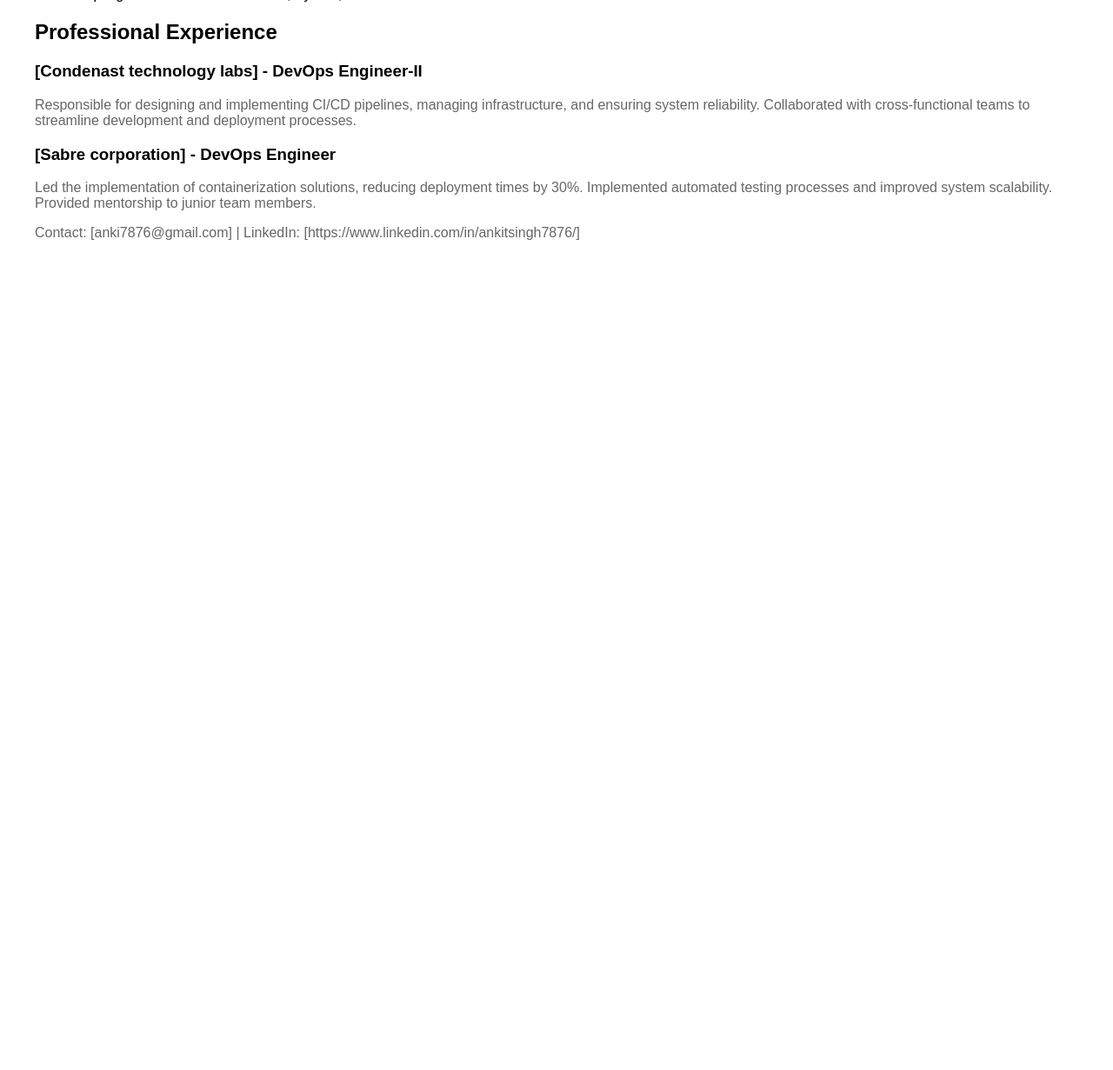
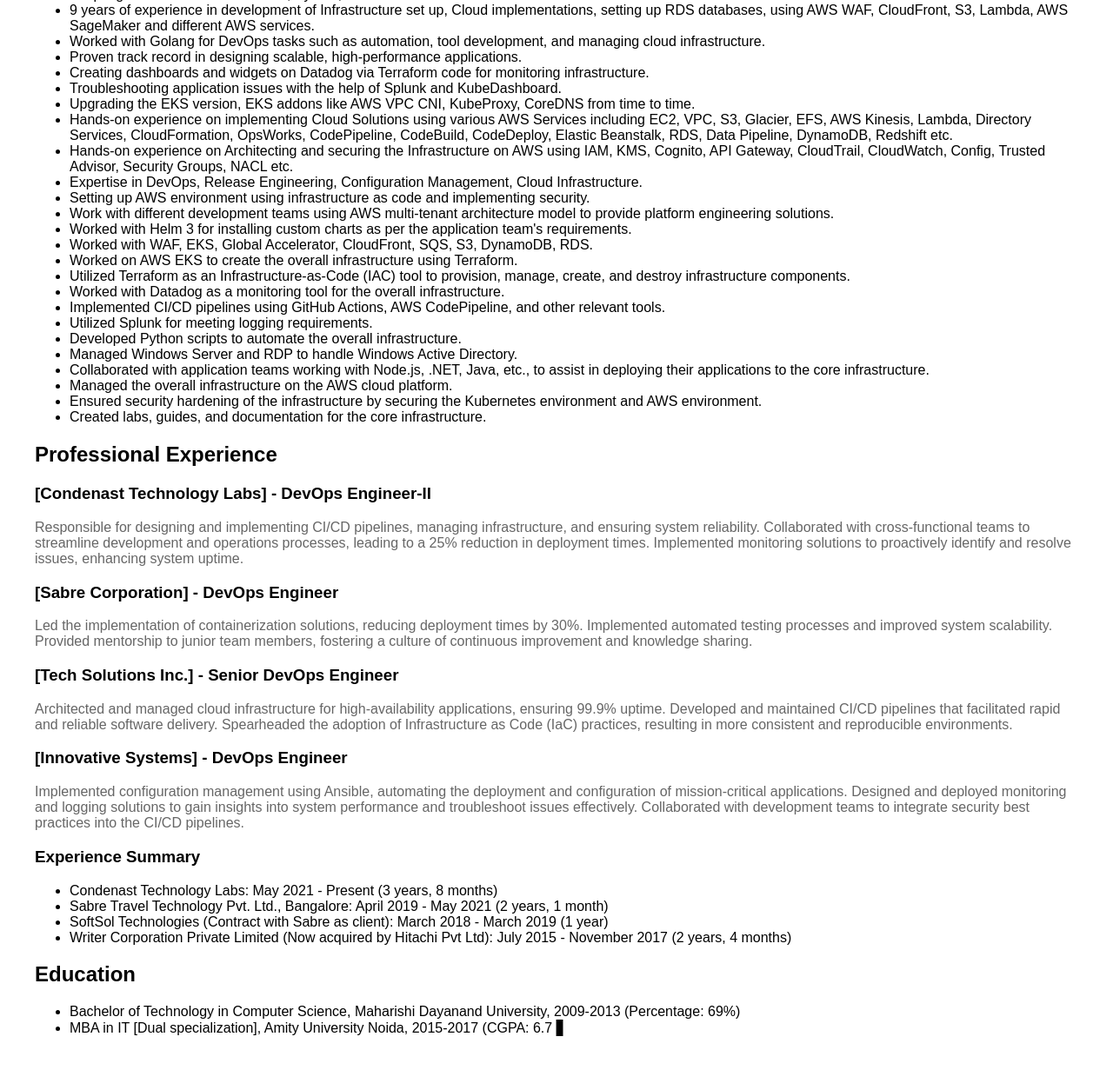
Before and after one commit to anky00/anky00.github.io, a plain HTML site: page index.html in a window 1280 px wide. Shown: the part 325-1556 px from the top of the page at 87% size. Before the commit the page ends 800 px from the top, so only its background shows below. Drawn offline with Linux system fonts and the light colour scheme.

Commit message:
Update index.html

```diff
--- a/index.html
+++ b/index.html
@@ -34,22 +34,58 @@
             <li>Cloud platforms: AWS, Azure, Google Cloud</li>
             <li>Monitoring and logging solutions</li>
             <li>Scripting and automation with Shell, Python, etc.</li>
+            <li>9 years of experience in development of Infrastructure set up, Cloud implementations, setting up RDS databases, using AWS WAF, CloudFront, S3, Lambda, AWS SageMaker and different AWS services.</li>
+            <li>Worked with Golang for DevOps tasks such as automation, tool development, and managing cloud infrastructure.</li>
+            <li>Proven track record in designing scalable, high-performance applications.</li>
+            <li>Creating dashboards and widgets on Datadog via Terraform code for monitoring infrastructure.</li>
+            <li>Troubleshooting application issues with the help of Splunk and KubeDashboard.</li>
+            <li>Upgrading the EKS version, EKS addons like AWS VPC CNI, KubeProxy, CoreDNS from time to time.</li>
+            <li>Hands-on experience on implementing Cloud Solutions using various AWS Services including EC2, VPC, S3, Glacier, EFS, AWS Kinesis, Lambda, Directory Services, CloudFormation, OpsWorks, CodePipeline, CodeBuild, CodeDeploy, Elastic Beanstalk, RDS, Data Pipeline, DynamoDB, Redshift etc.</li>
+            <li>Hands-on experience on Architecting and securing the Infrastructure on AWS using IAM, KMS, Cognito, API Gateway, CloudTrail, CloudWatch, Config, Trusted Advisor, Security Groups, NACL etc.</li>
+            <li>Expertise in DevOps, Release Engineering, Configuration Management, Cloud Infrastructure.</li>
+            <li>Setting up AWS environment using infrastructure as code and implementing security.</li>
+            <li>Work with different development teams using AWS multi-tenant architecture model to provide platform engineering solutions.</li>
+            <li>Worked with Helm 3 for installing custom charts as per the application team's requirements.</li>
+            <li>Worked with WAF, EKS, Global Accelerator, CloudFront, SQS, S3, DynamoDB, RDS.</li>
+            <li>Worked on AWS EKS to create the overall infrastructure using Terraform.</li>
+            <li>Utilized Terraform as an Infrastructure-as-Code (IAC) tool to provision, manage, create, and destroy infrastructure components.</li>
+            <li>Worked with Datadog as a monitoring tool for the overall infrastructure.</li>
+            <li>Implemented CI/CD pipelines using GitHub Actions, AWS CodePipeline, and other relevant tools.</li>
+            <li>Utilized Splunk for meeting logging requirements.</li>
+            <li>Developed Python scripts to automate the overall infrastructure.</li>
+            <li>Managed Windows Server and RDP to handle Windows Active Directory.</li>
+            <li>Collaborated with application teams working with Node.js, .NET, Java, etc., to assist in deploying their applications to the core infrastructure.</li>
+            <li>Managed the overall infrastructure on the AWS cloud platform.</li>
+            <li>Ensured security hardening of the infrastructure by securing the Kubernetes environment and AWS environment.</li>
+            <li>Created labs, guides, and documentation for the core infrastructure.</li>
         </ul>
     </section>
 
     <section>
         <h2>Professional Experience</h2>
-        <h3>[Condenast technology labs] - DevOps Engineer-II</h3>
-        <p>Responsible for designing and implementing CI/CD pipelines, managing infrastructure, and ensuring system reliability. Collaborated with cross-functional teams to streamline development and deployment processes.</p>
+        <h3>[Condenast Technology Labs] - DevOps Engineer-II</h3>
+        <p>Responsible for designing and implementing CI/CD pipelines, managing infrastructure, and ensuring system reliability. Collaborated with cross-functional teams to streamline development and operations processes, leading to a 25% reduction in deployment times. Implemented monitoring solutions to proactively identify and resolve issues, enhancing system uptime.</p>
 
-        <h3>[Sabre corporation] -  DevOps Engineer</h3>
-        <p>Led the implementation of containerization solutions, reducing deployment times by 30%. Implemented automated testing processes and improved system scalability. Provided mentorship to junior team members.</p>
+        <h3>[Sabre Corporation] - DevOps Engineer</h3>
+        <p>Led the implementation of containerization solutions, reducing deployment times by 30%. Implemented automated testing processes and improved system scalability. Provided mentorship to junior team members, fostering a culture of continuous improvement and knowledge sharing.</p>
 
-        <!-- Add more sections for each relevant position -->
+        <h3>[Tech Solutions Inc.] - Senior DevOps Engineer</h3>
+        <p>Architected and managed cloud infrastructure for high-availability applications, ensuring 99.9% uptime. Developed and maintained CI/CD pipelines that facilitated rapid and reliable software delivery. Spearheaded the adoption of Infrastructure as Code (IaC) practices, resulting in more consistent and reproducible environments.</p>
+
+        <h3>[Innovative Systems] - DevOps Engineer</h3>
+        <p>Implemented configuration management using Ansible, automating the deployment and configuration of mission-critical applications. Designed and deployed monitoring and logging solutions to gain insights into system performance and troubleshoot issues effectively. Collaborated with development teams to integrate security best practices into the CI/CD pipelines.</p>
+
+        <h3>Experience Summary</h3>
+        <ul>
+            <li>Condenast Technology Labs: May 2021 - Present (3 years, 8 months)</li>
+            <li>Sabre Travel Technology Pvt. Ltd., Bangalore: April 2019 - May 2021 (2 years, 1 month)</li>
+            <li>SoftSol Technologies (Contract with Sabre as client): March 2018 - March 2019 (1 year)</li>
+            <li>Writer Corporation Private Limited (Now acquired by Hitachi Pvt Ltd): July 2015 - November 2017 (2 years, 4 months)</li>
+        </ul>
     </section>
 
-    <footer>
-        <p>Contact: [anki7876@gmail.com] | LinkedIn: [https://www.linkedin.com/in/ankitsingh7876/]</p>
-    </footer>
-</body>
-</html>
+    <section>
+        <h2>Education</h2>
+        <ul>
+            <li>Bachelor of Technology in Computer Science, Maharishi Dayanand University, 2009-2013 (Percentage: 69%)</li>
+            <li>MBA in IT [Dual specialization], Amity University Noida, 2015-2017 (CGPA: 6.7 ▋
```
